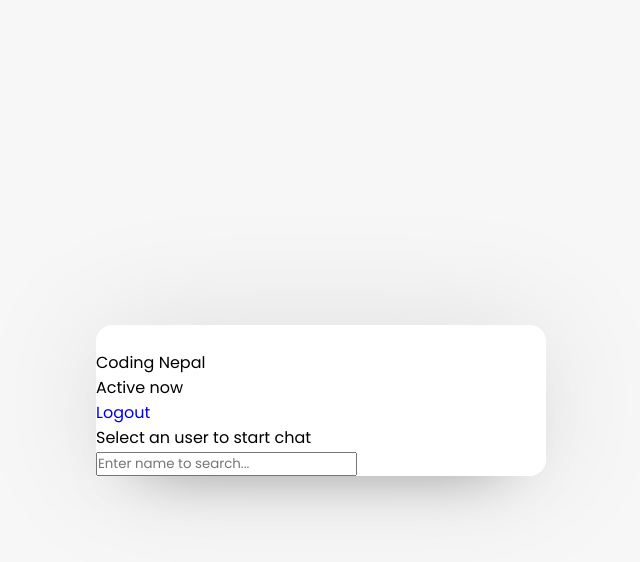
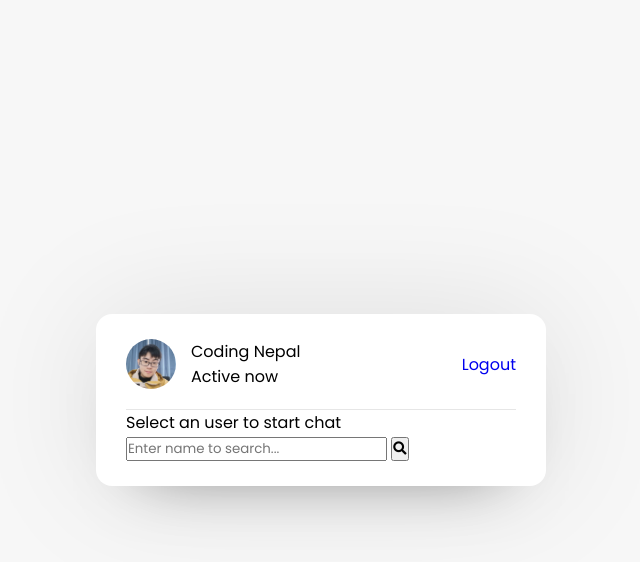
Before and after one commit to LittleDC/Chat_web, a PHP site: page /users.html in a window 1280 px wide. Shown: the top 562 px of the page, without its empty margins (319-959 px from the left). Run offline with PHP 8.4, Linux system fonts and the light colour scheme.

Commit message:
take a break

```diff
--- a/style.css
+++ b/style.css
@@ -123,3 +123,34 @@ body {
 .form .link a:hover {
     text-decoration: underline;
 }
+
+/* Users Area CSS Code */
+.users {
+    padding: 25px 30px;
+}
+
+.users header {
+    display: flex;
+    align-items: center;
+    padding-bottom: 20px;
+    justify-content: space-between;
+    border-bottom: 1px solid #e6e6e6;
+}
+
+.wrapper img {
+    object-fit: cover;
+    border-radius: 50%;
+}
+
+.users header .content {
+    display: flex;
+}
+
+.users header .content img {
+    height: 50px;
+    width: 50px;
+}
+
+.users header .details {
+    margin-left: 15px;
+}
--- a/users.html
+++ b/users.html
@@ -15,7 +15,7 @@
     <section class="users">
       <header>
         <div class="content">
-          <img src="#" alt="">
+          <img src="./me_min.jpg" alt="">
           <div class="details">
             <span>Coding Nepal</span>
             <p>Active now</p>
@@ -26,6 +26,7 @@
       <div class="search">
         <span class="text">Select an user to start chat</span>
         <input type="text" placeholder="Enter name to search...">
+        <button><i class="fas fa-search"></i></button>
       </div>
     </section>
   </div>
```
Also changed, not shown: me_min.jpg (added).
